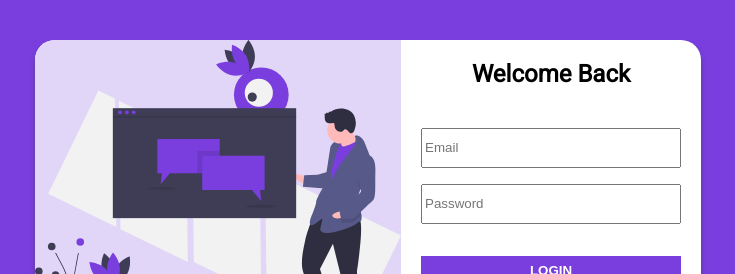
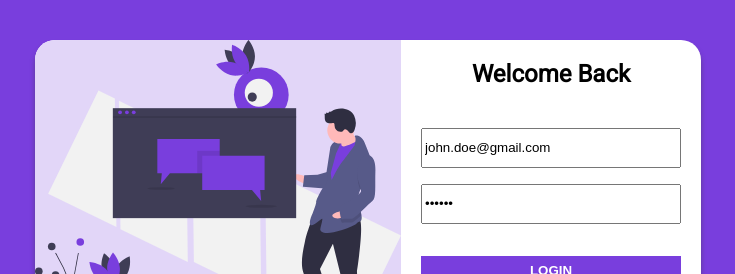
Before and after one commit to SumitGA/ChatAPP, a React (Create React App) app in the folder chat-frontend/: page /login in a window 1280 px wide. Shown: the top 274 px of the page, without its empty margins (272-1007 px from the left). Built offline with nearby package versions, Linux system fonts and the light colour scheme.

Commit message:
Add useState hook to preserve form data and implement onChange and onSubmit events

```diff
--- a/chat-frontend/src/components/Auth/Login.js
+++ b/chat-frontend/src/components/Auth/Login.js
@@ -1,9 +1,16 @@
-import React from 'react'
+import React, { useState } from 'react'
 import loginImage from '../../assets/images/login.svg'
 import './Auth.scss'
 import { Link } from 'react-router-dom'
 
 const Login = () => {
+  const [email, setEmail] = useState('john.doe@gmail.com')
+  const [password, setPassword] = useState('secret')
+  const submitForm = (e) => {
+    e.preventDefault()
+    console.log(email, password)
+  }
+
   return (
     <div id="auth-container">
       <div id="auth-card">
@@ -13,12 +20,24 @@
           </div>
           <div id="form-section">
             <h2>Welcome Back</h2>
-            <form>
+            <form onSubmit={submitForm}>
               <div className="input-field mb-1">
-                <input placeholder="Email" />
+                <input
+                  onChange={(e) => setEmail(e.target.value)}
+                  value={email}
+                  required="required"
+                  type="text"
+                  placeholder="Email"
+                />
               </div>
               <div className="input-field mb-2">
-                <input placeholder="Password" />
+                <input
+                  onChange={(e) => setPassword(e.target.value)}
+                  value={password}
+                  required="required"
+                  type="password"
+                  placeholder="Password"
+                />
               </div>
               <button>LOGIN</button>
             </form>
```
